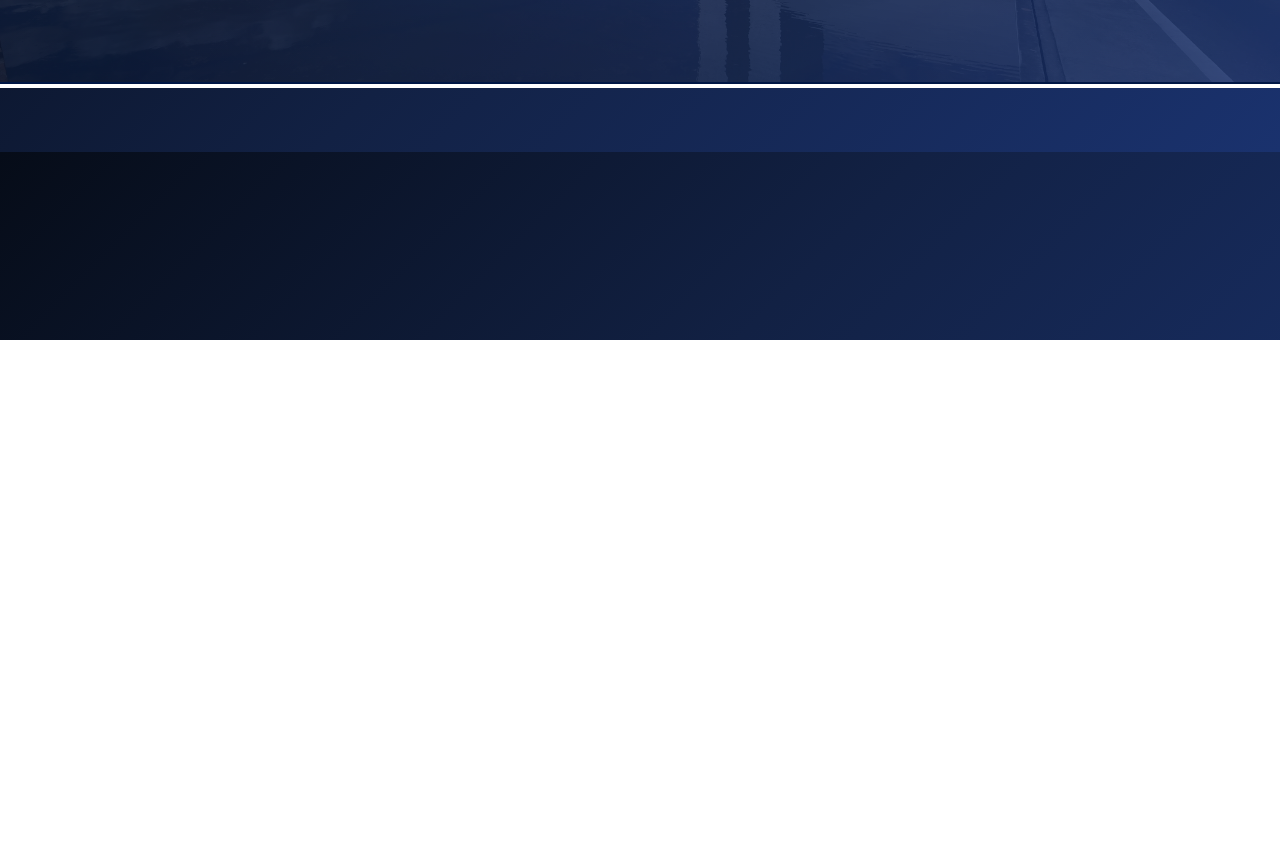
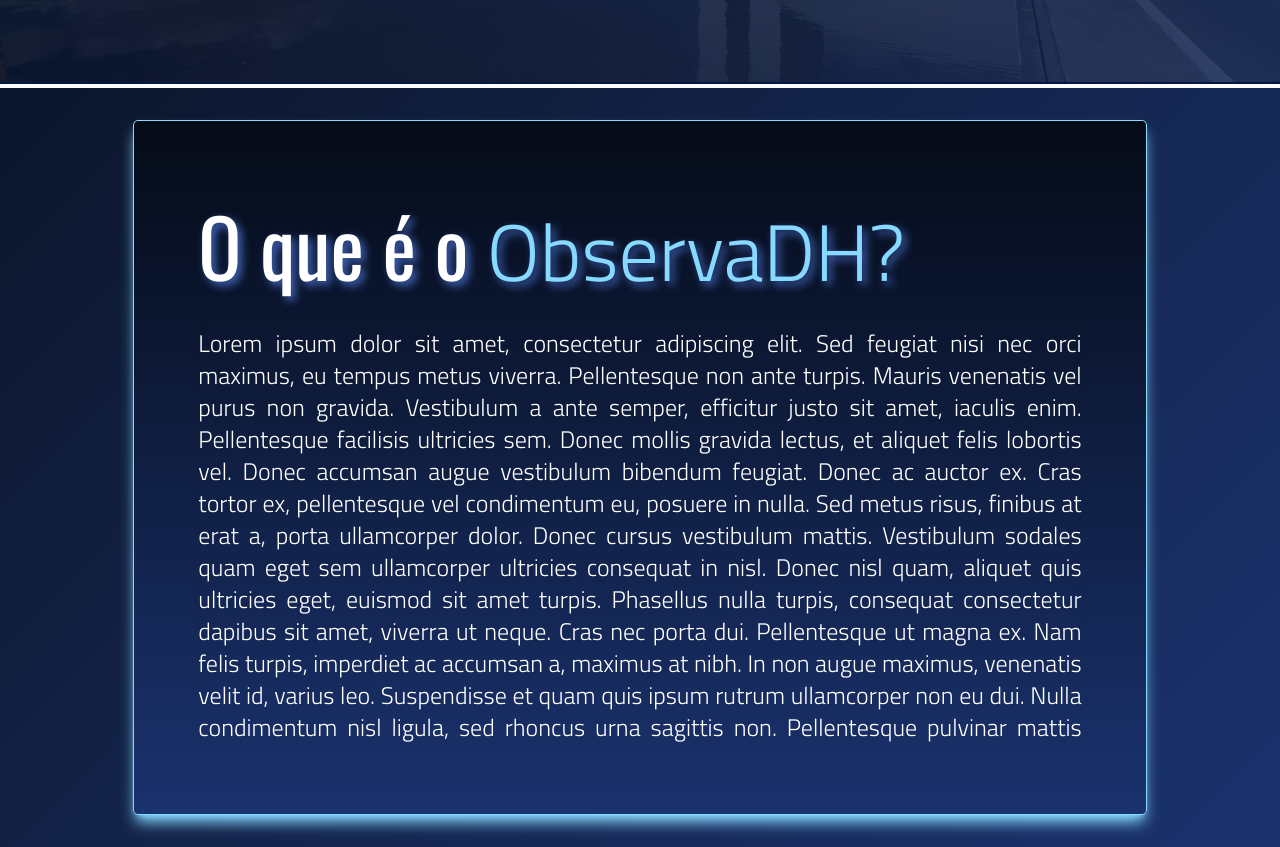
Before and after one commit to RitadeCassiabl/ObservaDH, a Next.js app: page / in a window 1280 px wide. Shown: the part 460-1307 px from the top of the page. Before the commit the page ends 800 px from the top, so only its background shows below. Built offline with nearby package versions, Linux system fonts and the light colour scheme.

Commit message:
implementação do card de apresentação à page

```diff
--- a/src/app/page.tsx
+++ b/src/app/page.tsx
@@ -1,3 +1,4 @@
+import CardApresentacao from "./ui/cards/CardApresentacao";
 
 const text = `Lorem ipsum dolor sit amet, consectetur adipiscing elit. Sed feugiat
             nisi nec orci maximus, eu tempus metus viverra. Pellentesque non
@@ -47,6 +48,11 @@
   return (
     <div className="flex h-full w-full flex-col p-8">
       <article className="w-full h-auto flex justify-center">
+        <CardApresentacao>
+          <p>
+            {text}
+          </p>
+        </CardApresentacao>
       </article>
     </div>
   );
```
